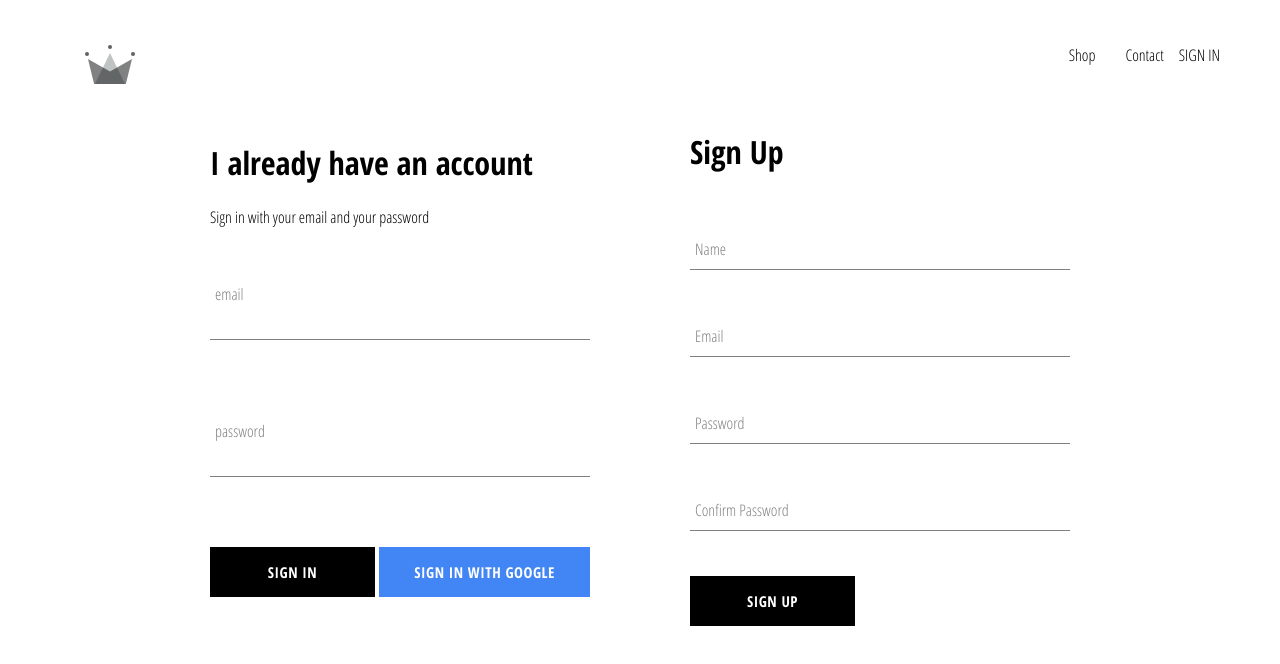
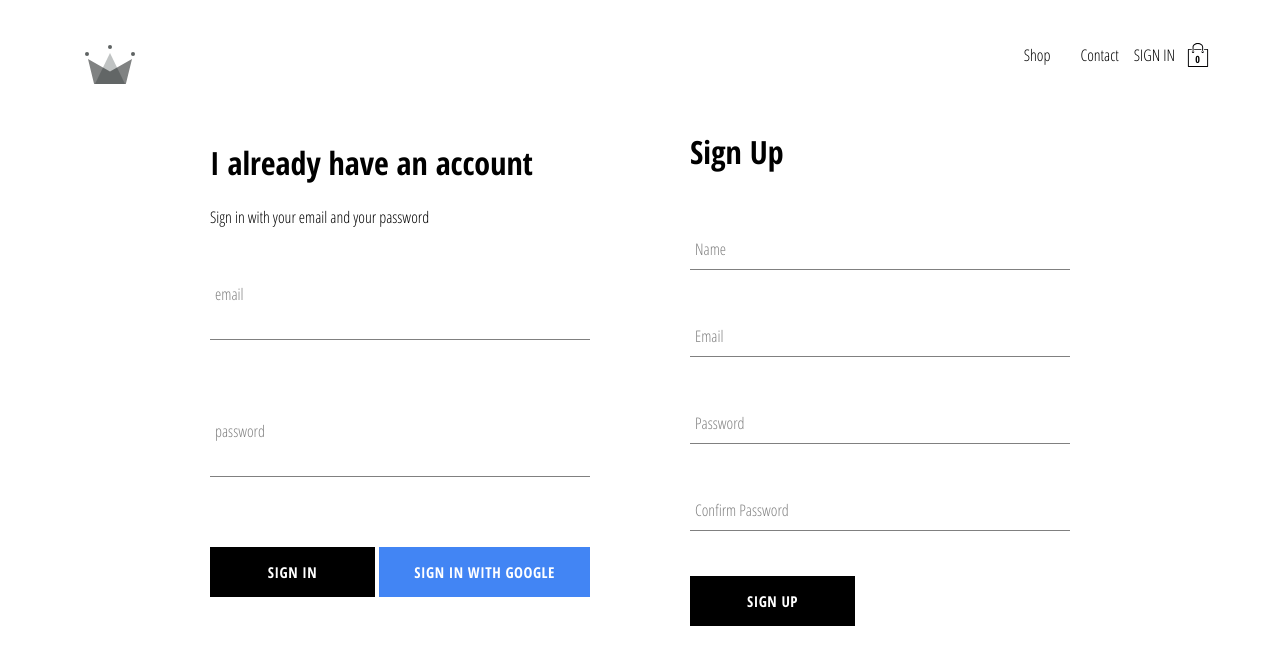
Before and after one commit to codewarsfx/Ecommerce-React-Project, a React (Create React App) app: page /signin in a window 1280 px wide. Shown: the top 664 px of the page. Built offline with nearby package versions, Linux system fonts and the light colour scheme; no server answers.

Commit message:
connected dropdown functionality to redux

```diff
--- a/src/App.js
+++ b/src/App.js
@@ -1,15 +1,17 @@
 
 import {Homepage,Shop, SignUpSignIn} from './pages'
 import {createGlobalStyle} from 'styled-components'
-import {Route, Switch} from 'react-router-dom'
+import {Route, Switch,Redirect} from 'react-router-dom'
 import { Header,auth, createUserData } from './components';
 import { useEffect } from 'react';
 import {connect} from 'react-redux'
-import {setUser} from './redux/redux.actions'
+import {setUser} from './redux/user/user.actions'
+
+
 
 
 function App(props) {
-  const {setUserData} = props
+  const {setUserData,currentUser} = props
   useEffect(()=> {
     const unsuscribeFromAuth= auth.onAuthStateChanged( async (user)=>{
       if(user){
@@ -34,7 +36,7 @@ function App(props) {
       <Switch>
         <Route exact path='/' component={Homepage }/>
         <Route exact path='/shop' component={Shop}/>
-        <Route exact path='/signin' component={SignUpSignIn}/>
+        <Route exact path='/signin' render={ ()=> currentUser? <Redirect to='/'/>: <SignUpSignIn/>}/>
       </Switch>
       <Global/>
     </div>
@@ -67,4 +69,8 @@ const mapDispatchToProps = (dispatch)=>({
    }
 })
 
-export default connect(null,mapDispatchToProps)(App);
+const mapStatetoProps = (state) => ({
+   currentUser : state.user.currentUser
+})
+
+export default connect(mapStatetoProps,mapDispatchToProps)(App);
--- /dev/null
+++ b/src/components/cart-dropdown.jsx
@@ -0,0 +1,48 @@
+import React from 'react'
+import styled from 'styled-components'
+import CustomButton from './button'
+
+
+
+const CartDropdown =()=>{
+
+ return(
+
+    <Wrapper>
+        <div className="cart-items"/>
+        <CustomButton>Check Out </CustomButton>
+    </Wrapper>
+
+
+ )
+
+}
+
+
+const Wrapper = styled.div`
+  position: absolute;
+  width: 240px;
+  height: 340px;
+  display: flex;
+  flex-direction: column;
+  padding: 20px;
+  border: 1px solid black;
+  background-color: white;
+  top: 90px;
+  right: 40px;
+  z-index: 5;
+
+  .cart-items {
+    height: 240px;
+    display: flex;
+    flex-direction: column;
+    overflow: scroll;
+  }
+
+  button {
+    margin-top: auto;
+  }
+
+`
+
+export default CartDropdown
--- /dev/null
+++ b/src/components/cart-icon/cart-icon.jsx
@@ -0,0 +1,50 @@
+import React from 'react';
+import {ReactComponent as Cart} from '../../assets/shopping-bag.svg'
+import styled from 'styled-components'
+import {connect} from 'react-redux'
+import {toggleCart} from '../../redux/cart/cart.actions'
+
+
+const CartIcon = ({toggleDropdownVisibility})=> {
+
+return (
+
+    <Wrapper onClick={toggleDropdownVisibility}>
+        <Cart className='shopping-icon' />
+        <span className='item-count'>0</span>
+    </Wrapper>
+)
+}
+
+
+const Wrapper = styled.div`
+
+  width: 45px;
+  height: 45px;
+  position: relative;
+  display: flex;
+  align-items: center;
+  justify-content: center;
+  cursor: pointer;
+
+  .shopping-icon {
+    width: 24px;
+    height: 24px;
+  }
+
+  .item-count {
+    position: absolute;
+    font-size: 10px;
+    font-weight: bold;
+    bottom: 12px;
+
+}
+`
+
+const mapDispatchToProps = dispatch => ({
+  toggleDropdownVisibility: ()=>{
+    dispatch(toggleCart())
+  }
+})
+
+export default connect(null,mapDispatchToProps)(CartIcon)
--- a/src/components/header.js
+++ b/src/components/header.js
@@ -4,10 +4,12 @@ import logo  from '../assets/crown.svg'
 import styled from 'styled-components'
 import {auth} from './firebase.utils'
 import {connect } from 'react-redux'
+import CartIcon from './cart-icon/cart-icon.jsx'
+import CartDropdown from './cart-dropdown'
 
 
 
-const Header =({currentUser})=>{
+const Header =({currentUser,showDropdown})=>{
     return(
         <Wrapper>
             <Link className="logo-container" to ='/'>
@@ -19,7 +21,11 @@ const Header =({currentUser})=>{
                   currentUser ? <div className="option" onClick={()=>auth.signOut()}> SIGN OUT </div> :
                   <Link to='/signIn'>SIGN IN</Link>
                 }
+                <CartIcon/>
             </div>
+            {
+              showDropdown? null : <CartDropdown/>
+}
 
         </Wrapper>
 
@@ -58,7 +64,8 @@ const Wrapper = styled.div`
 `
 
 const mapStateToProps =state=>({
-  currentUser: state.user.currentUser
+  currentUser: state.user.currentUser,
+  showDropdown : state.cart.hidden
 })
 
 export default connect(mapStateToProps)(Header)
--- /dev/null
+++ b/src/redux/cart/cart-reducer.js
@@ -0,0 +1,22 @@
+import {cartTypes} from './cart.types'
+
+const initial_state = {
+    hidden: true
+}
+
+
+const cartReducer =  ( state = initial_state,action) =>{
+
+    switch (action.type) {
+        case cartTypes.toggleVisibility:
+           return {
+               ...state,
+               hidden: !state.hidden
+           }
+        default:
+            return state
+    }
+}
+
+
+export default cartReducer
--- /dev/null
+++ b/src/redux/cart/cart.actions.js
@@ -0,0 +1,5 @@
+import {cartTypes} from './cart.types'
+
+export const toggleCart = ()=>({
+    type: cartTypes.toggleVisibility
+})
--- /dev/null
+++ b/src/redux/cart/cart.types.js
@@ -0,0 +1,3 @@
+export const cartTypes ={
+    toggleVisibility : "TOGGLE_CART_VISIBILITY"
+}
--- a/src/redux/root-reducer.js
+++ b/src/redux/root-reducer.js
@@ -1,7 +1,9 @@
-import userReducer from './user/user.reducer.jsx'
+import userReducer from './user/user.reducer.js'
 import {combineReducers} from 'redux'
+import cartReducer from './cart/cart-reducer'
 
 
 export const rootReducer= combineReducers({
-    user:userReducer
+    user:userReducer,
+    cart: cartReducer
 })
--- /dev/null
+++ b/src/redux/user/User.types.js
@@ -0,0 +1 @@
+export const setUserType ='SET_CURRENT_USER'
--- a/src/redux/redux.actions.js
+++ b/src/redux/user/user.actions.js
@@ -1,8 +1,8 @@
 
-
+import {setUserType} from './User.types'
 export const setUser = user=>{
     return {
-        type:'SET_CURRENT_USER',
+        type:setUserType,
         payload:user
     }
 }
--- a/src/redux/user/user.reducer.jsx
+++ b/src/redux/user/user.reducer.js
@@ -1,10 +1,12 @@
+import {setUserType} from './User.types'
+
 const initialState ={
     currentUser : null
 }
 
 const userReducer = (state= initialState,action)=>{
     switch (action.type) {
-        case 'SET_CURRENT_USER':
+        case setUserType:
             return {
                 ...state,
                currentUser: action.payload
```
Also changed, not shown: src/assets/shopping-bag.svg (added), 1 other file (tests, documents, lock files or other folders).
